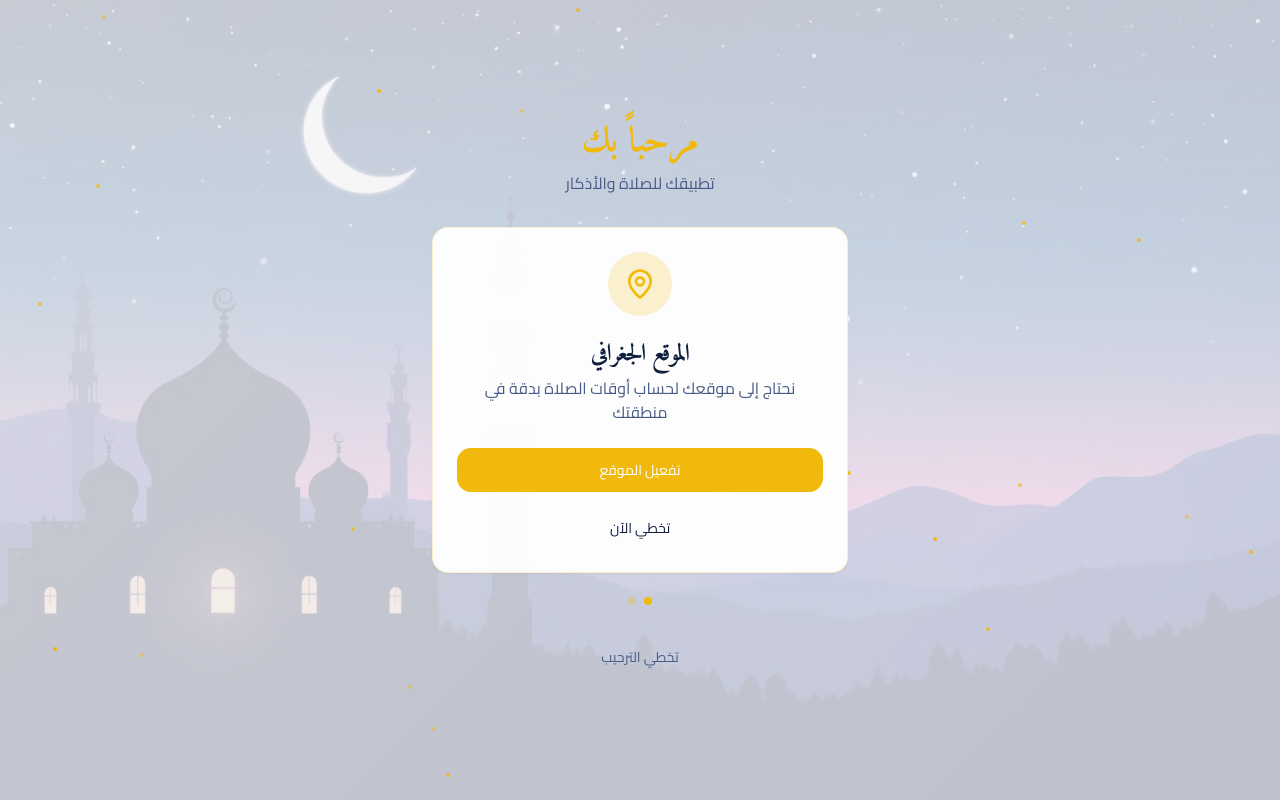
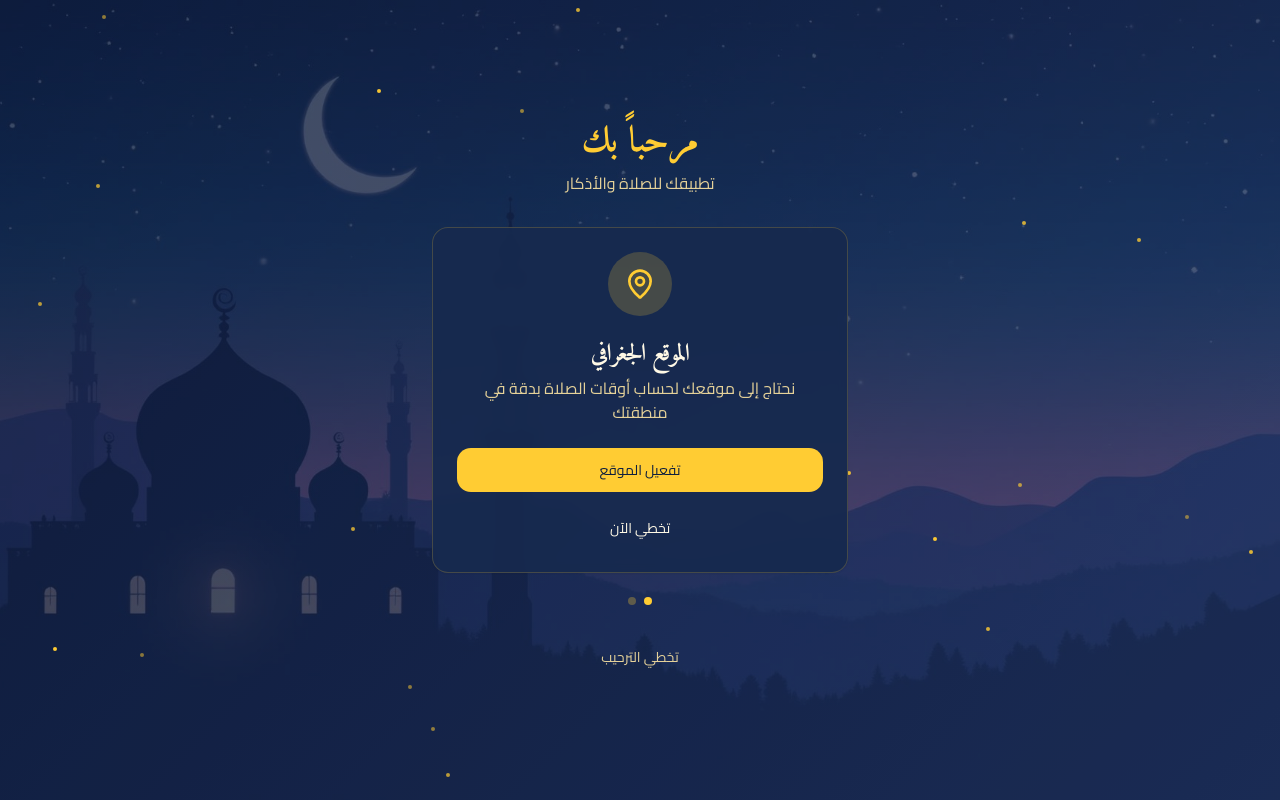
Before and after one commit to amino9090/smart-prayer-reminder, a React (Vite) app: page /onboarding in a window 1280 px wide. Built offline with nearby package versions, Linux system fonts and the light colour scheme; the HTML template or start-up script is replaced by a standard one.

Commit message:
Reverted to commit 9f1dc67b27a5a239c5c4e2c9c695109c7a68840d

```diff
--- a/src/index.css
+++ b/src/index.css
@@ -8,54 +8,54 @@ All colors MUST be HSL.
 
 @layer base {
   :root {
-    --background: 210 40% 98%;
-    --foreground: 220 60% 15%;
+    --background: 220 60% 15%;
+    --foreground: 45 100% 95%;
 
-    --card: 0 0% 100%;
-    --card-foreground: 220 60% 15%;
+    --card: 220 55% 20%;
+    --card-foreground: 45 100% 95%;
 
-    --popover: 0 0% 100%;
-    --popover-foreground: 220 60% 15%;
+    --popover: 220 55% 20%;
+    --popover-foreground: 45 100% 95%;
 
-    --primary: 45 90% 50%;
-    --primary-foreground: 0 0% 100%;
+    --primary: 45 100% 60%;
+    --primary-foreground: 220 60% 15%;
 
-    --secondary: 210 40% 96%;
-    --secondary-foreground: 220 60% 15%;
+    --secondary: 220 50% 30%;
+    --secondary-foreground: 45 100% 95%;
 
-    --muted: 210 40% 96%;
-    --muted-foreground: 220 30% 40%;
+    --muted: 220 45% 25%;
+    --muted-foreground: 45 60% 75%;
 
-    --accent: 45 95% 55%;
+    --accent: 45 100% 70%;
     --accent-foreground: 220 60% 15%;
 
     --destructive: 0 84.2% 60.2%;
-    --destructive-foreground: 0 0% 100%;
+    --destructive-foreground: 45 100% 95%;
 
-    --border: 220 30% 85%;
-    --input: 220 30% 85%;
-    --ring: 45 90% 50%;
+    --border: 220 40% 30%;
+    --input: 220 40% 30%;
+    --ring: 45 100% 60%;
 
     --radius: 1rem;
 
-    --islamic-gold: 45 90% 50%;
-    --islamic-gold-light: 45 95% 60%;
-    --islamic-blue-dark: 220 60% 30%;
-    --islamic-blue: 220 50% 50%;
-    --islamic-blue-light: 220 40% 70%;
+    --islamic-gold: 45 100% 60%;
+    --islamic-gold-light: 45 100% 75%;
+    --islamic-blue-dark: 220 60% 15%;
+    --islamic-blue: 220 50% 30%;
+    --islamic-blue-light: 220 40% 45%;
 
-    --gradient-primary: linear-gradient(135deg, hsl(210, 40%, 98%), hsl(220, 40%, 95%));
-    --gradient-gold: linear-gradient(135deg, hsl(45, 90%, 50%), hsl(45, 95%, 60%));
-    --shadow-glow: 0 0 30px hsl(45, 90%, 50%, 0.3);
+    --gradient-primary: linear-gradient(135deg, hsl(220, 60%, 15%), hsl(220, 50%, 25%));
+    --gradient-gold: linear-gradient(135deg, hsl(45, 100%, 60%), hsl(45, 100%, 75%));
+    --shadow-glow: 0 0 30px hsl(45, 100%, 60%, 0.3);
 
-    --sidebar-background: 0 0% 100%;
-    --sidebar-foreground: 220 60% 15%;
-    --sidebar-primary: 45 90% 50%;
-    --sidebar-primary-foreground: 0 0% 100%;
-    --sidebar-accent: 210 40% 96%;
-    --sidebar-accent-foreground: 220 60% 15%;
-    --sidebar-border: 220 30% 85%;
-    --sidebar-ring: 45 90% 50%;
+    --sidebar-background: 220 60% 15%;
+    --sidebar-foreground: 45 100% 95%;
+    --sidebar-primary: 45 100% 60%;
+    --sidebar-primary-foreground: 220 60% 15%;
+    --sidebar-accent: 220 50% 30%;
+    --sidebar-accent-foreground: 45 100% 95%;
+    --sidebar-border: 220 40% 30%;
+    --sidebar-ring: 45 100% 60%;
   }
 
   .dark {
--- a/src/pages/Settings.tsx
+++ b/src/pages/Settings.tsx
@@ -18,10 +18,7 @@ import { useNotifications } from "@/hooks/useNotifications";
 import { AdhanPlayer } from "@/components/AdhanPlayer";
 
 const Settings = () => {
-  const [darkMode, setDarkMode] = useState(() => {
-    const saved = localStorage.getItem("darkMode");
-    return saved ? saved === "true" : true; // Default to dark mode
-  });
+  const [darkMode, setDarkMode] = useState(false);
   const [language, setLanguage] = useState("ar");
   const [calculationMethod, setCalculationMethod] = useState("4");
   const { settings, updateSettings, permission, requestPermission } = useNotifications();
@@ -33,16 +30,6 @@ const Settings = () => {
     { value: "4", label: "جامعة أم القرى، مكة المكرمة" },
     { value: "5", label: "جامعة طهران للعلوم" },
   ];
-
-  // Apply dark mode on mount and when it changes
-  useEffect(() => {
-    if (darkMode) {
-      document.documentElement.classList.add("dark");
-    } else {
-      document.documentElement.classList.remove("dark");
-    }
-    localStorage.setItem("darkMode", String(darkMode));
-  }, [darkMode]);
 
   // Load calculation method from localStorage on mount
   useEffect(() => {
@@ -84,9 +71,8 @@ const Settings = () => {
   };
 
   const handleDarkModeToggle = () => {
-    const newMode = !darkMode;
-    setDarkMode(newMode);
-    toast.success(newMode ? "تم تفعيل الوضع الليلي" : "تم تفعيل الوضع النهاري");
+    setDarkMode(!darkMode);
+    toast.success(darkMode ? "تم تفعيل الوضع النهاري" : "تم تفعيل الوضع الليلي");
   };
 
   const handleLanguageChange = (value: string) => {
```
